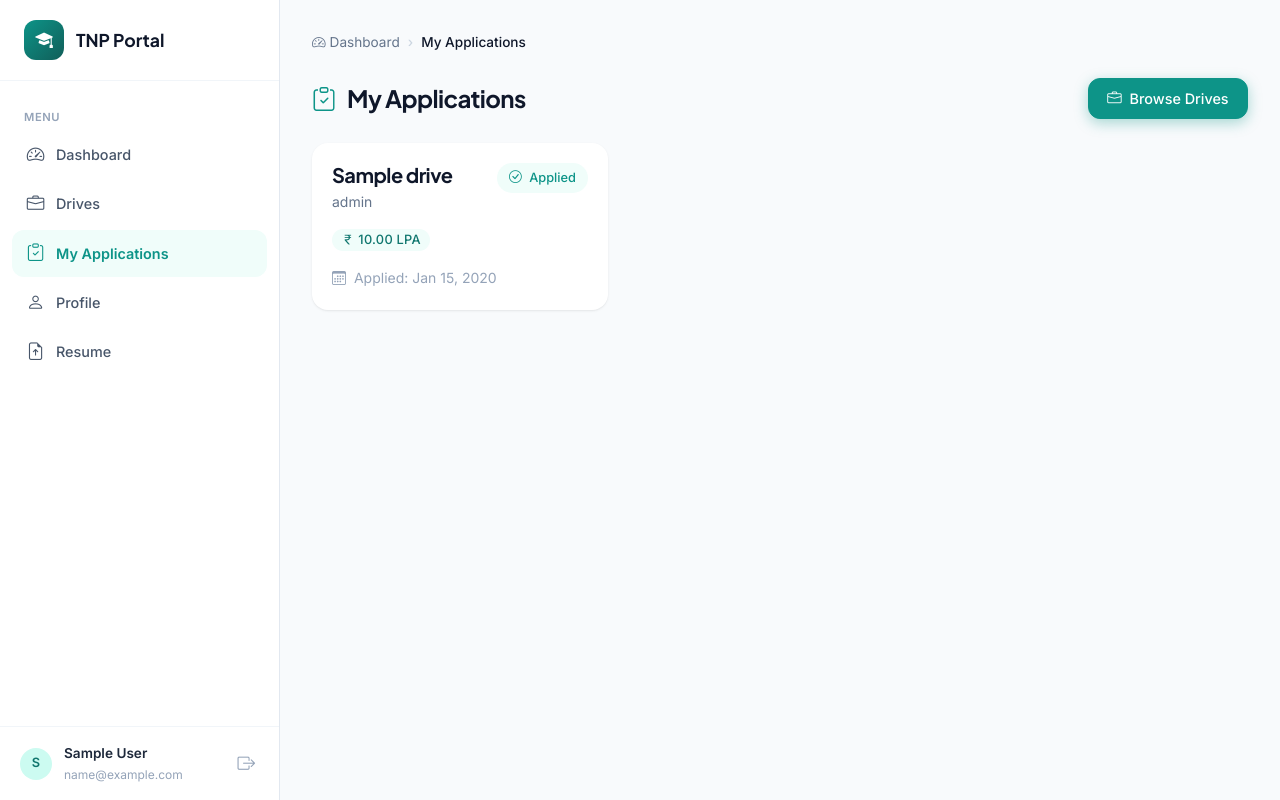
After one commit to Navid-47/TNPHelper, a Django app: page /student/my-applications/ in a window 1280 px wide. The commit adds this page. Run offline with Django 4.2, Linux system fonts and the light colour scheme; a user stored in the database is signed in; tables that the repository leaves empty hold one stand-in row (values such as "Sample post").

Commit message:
Added application tracking

```diff
--- a/static/css/style.css
+++ b/static/css/style.css
@@ -788,6 +788,21 @@ section.hero-section,
     color: #0d9488 !important;
 }
 
+.status-shortlisted {
+    background: #eff6ff !important;
+    color: #1d4ed8 !important;
+}
+
+.status-rejected {
+    background: #fef2f2 !important;
+    color: #991b1b !important;
+}
+
+.status-offered {
+    background: #f0fdf4 !important;
+    color: #166534 !important;
+}
+
 .skill-badge {
     background: #f0fdfa !important;
     color: #0f766e !important;
--- a/students/urls.py
+++ b/students/urls.py
@@ -19,4 +19,5 @@ urlpatterns = [
     # Placement Drives
     path('drives/', views.drives_list, name='drives_list'),
     path('drives/<int:drive_id>/apply', views.apply_drive, name='apply_drive'),
+    path('my-applications/', views.my_applications, name='my_applications'),
 ]
--- a/students/views.py
+++ b/students/views.py
@@ -120,15 +120,20 @@ def drives_list(request):
     # Get all active drives
     drives = Drive.objects.filter(status='active').order_by('-created_at')
 
-    # Get drives the student has already applied to
-    applied_drive_ids = Application.objects.filter(
-        student=student
-    ).values_list('drive_id', flat=True)
+    # Get drives the student has already applied to — map drive_id → status
+    applied_drive_map = dict(
+        Application.objects.filter(
+            student=student
+        ).values_list('drive_id', 'status')
+    )
+
+    # Annotate each drive with its application status (or None)
+    for drive in drives:
+        drive.app_status = applied_drive_map.get(drive.id)
 
     context = {
         'drives': drives,
         'student': student,
-        'applied_drive_ids': list(applied_drive_ids),
     }
     return render(request, 'students/drives.html', context)
 
@@ -158,3 +163,23 @@ def apply_drive(request, drive_id):
     Application.objects.create(drive=drive, student=student)
     messages.success(request, f'Successfully applied to {drive.company_name} - {drive.role}!')
     return redirect('students:drives_list')
+
+
+@student_required
+def my_applications(request):
+    """Show all applications the student has submitted, with their current status."""
+    try:
+        student = request.user.student_profile
+    except Student.DoesNotExist:
+        messages.error(request, 'Student profile not found.')
+        return redirect('accounts:student_login')
+
+    applications = Application.objects.filter(
+        student=student
+    ).select_related('drive').order_by('-applied_at')
+
+    context = {
+        'applications': applications,
+        'student': student,
+    }
+    return render(request, 'students/my_applications.html', context)
--- a/templates/dashboard_base.html
+++ b/templates/dashboard_base.html
@@ -66,6 +66,10 @@
             <a class="nav-link {% if request.resolver_match.url_name == 'drives_list' %}active{% endif %}"
                 href="{% url 'students:drives_list' %}">
                 <i class="bi bi-briefcase"></i> Drives
+            </a>
+            <a class="nav-link {% if request.resolver_match.url_name == 'my_applications' %}active{% endif %}"
+                href="{% url 'students:my_applications' %}">
+                <i class="bi bi-clipboard-check"></i> My Applications
             </a>
             <a class="nav-link {% if request.resolver_match.url_name == 'profile' %}active{% endif %}"
                 href="{% url 'students:profile' %}">
--- /dev/null
+++ b/templates/students/my_applications.html
@@ -0,0 +1,85 @@
+{% extends 'dashboard_base.html' %}
+
+{% block title %}My Applications — TNP Portal{% endblock %}
+
+{% block content %}
+<nav class="breadcrumb-nav animate-fade-up">
+    <ol class="breadcrumb">
+        <li class="breadcrumb-item"><a href="{% url 'students:dashboard' %}"><i
+                    class="bi bi-speedometer2 me-1"></i>Dashboard</a></li>
+        <li class="breadcrumb-item active">My Applications</li>
+    </ol>
+</nav>
+
+<div class="d-flex justify-content-between align-items-center mb-4 animate-fade-up">
+    <h4 class="fw-bold mb-0">
+        <i class="bi bi-clipboard-check me-2 text-primary"></i>
+        My Applications
+    </h4>
+    <a href="{% url 'students:drives_list' %}" class="btn btn-primary btn-sm">
+        <i class="bi bi-briefcase me-1"></i> Browse Drives
+    </a>
+</div>
+
+{% if applications %}
+<div class="row g-4" id="applicationsGrid">
+    {% for app in applications %}
+    <div class="col-md-6 col-lg-4 animate-fade-up">
+        <div class="card card-hover h-100 border-0">
+            <div class="card-body p-4">
+                <div class="d-flex justify-content-between align-items-start mb-3">
+                    <div>
+                        <h5 class="fw-bold mb-1">{{ app.drive.company_name }}</h5>
+                        <p class="small mb-0" style="color: var(--slate-500);">{{ app.drive.role }}</p>
+                    </div>
+                    <span class="status-badge
+                        {% if app.status == 'shortlisted' %}status-shortlisted
+                        {% elif app.status == 'offered' %}status-offered
+                        {% elif app.status == 'rejected' %}status-rejected
+                        {% else %}status-applied{% endif %}">
+                        {% if app.status == 'shortlisted' %}<i class="bi bi-star-fill me-1"></i>
+                        {% elif app.status == 'offered' %}<i class="bi bi-trophy-fill me-1"></i>
+                        {% elif app.status == 'rejected' %}<i class="bi bi-x-circle me-1"></i>
+                        {% else %}<i class="bi bi-check-circle me-1"></i>
+                        {% endif %}
+                        {{ app.get_status_display }}
+                    </span>
+                </div>
+
+                <div class="d-flex flex-wrap gap-2 mb-3">
+                    <span class="badge rounded-pill px-3 py-2"
+                        style="background: var(--primary-50); color: var(--primary-700);">
+                        <i class="bi bi-currency-rupee"></i> {{ app.drive.package }} LPA
+                    </span>
+                    {% if app.drive.status != 'active' %}
+                    <span class="badge rounded-pill px-3 py-2"
+                        style="background: var(--slate-100); color: var(--slate-600);">
+                        {{ app.drive.get_status_display }}
+                    </span>
+                    {% endif %}
+                </div>
+
+                <p class="small mb-0" style="color: var(--slate-400);">
+                    <i class="bi bi-calendar3 me-1"></i>
+                    Applied: {{ app.applied_at|date:"M d, Y" }}
+                </p>
+            </div>
+        </div>
+    </div>
+    {% endfor %}
+</div>
+{% else %}
+<div class="card border-0">
+    <div class="card-body empty-state">
+        <div class="empty-state-icon">
+            <i class="bi bi-clipboard"></i>
+        </div>
+        <h5 class="mt-3 fw-bold" style="color: var(--slate-600);">No Applications Yet</h5>
+        <p class="text-muted mb-3">You haven't applied to any placement drives yet.</p>
+        <a href="{% url 'students:drives_list' %}" class="btn btn-primary btn-sm">
+            <i class="bi bi-briefcase me-1"></i> Browse Drives
+        </a>
+    </div>
+</div>
+{% endif %}
+{% endblock %}
--- a/templates/tpo/student_detail.html
+++ b/templates/tpo/student_detail.html
@@ -67,8 +67,7 @@
                         <label class="small text-uppercase fw-bold"
                             style="color: var(--slate-400); letter-spacing: 0.05em; font-size: 0.7rem;">CGPA</label>
                         <p class="mb-0"><span class="badge rounded-pill"
-                                style="background: var(--primary-50); color: var(--primary-700);">{{ student.cgpa
-                                }}</span></p>
+                                style="background: var(--primary-50); color: var(--primary-700);">{{ student.cgpa }}</span></p>
                     </div>
                     <div class="col-md-6">
                         <label class="small text-uppercase fw-bold"
```
Also changed, not shown: project_architecture.md (added, +121 -0 lines), templates/students/drives.html (+11 -4 lines).
